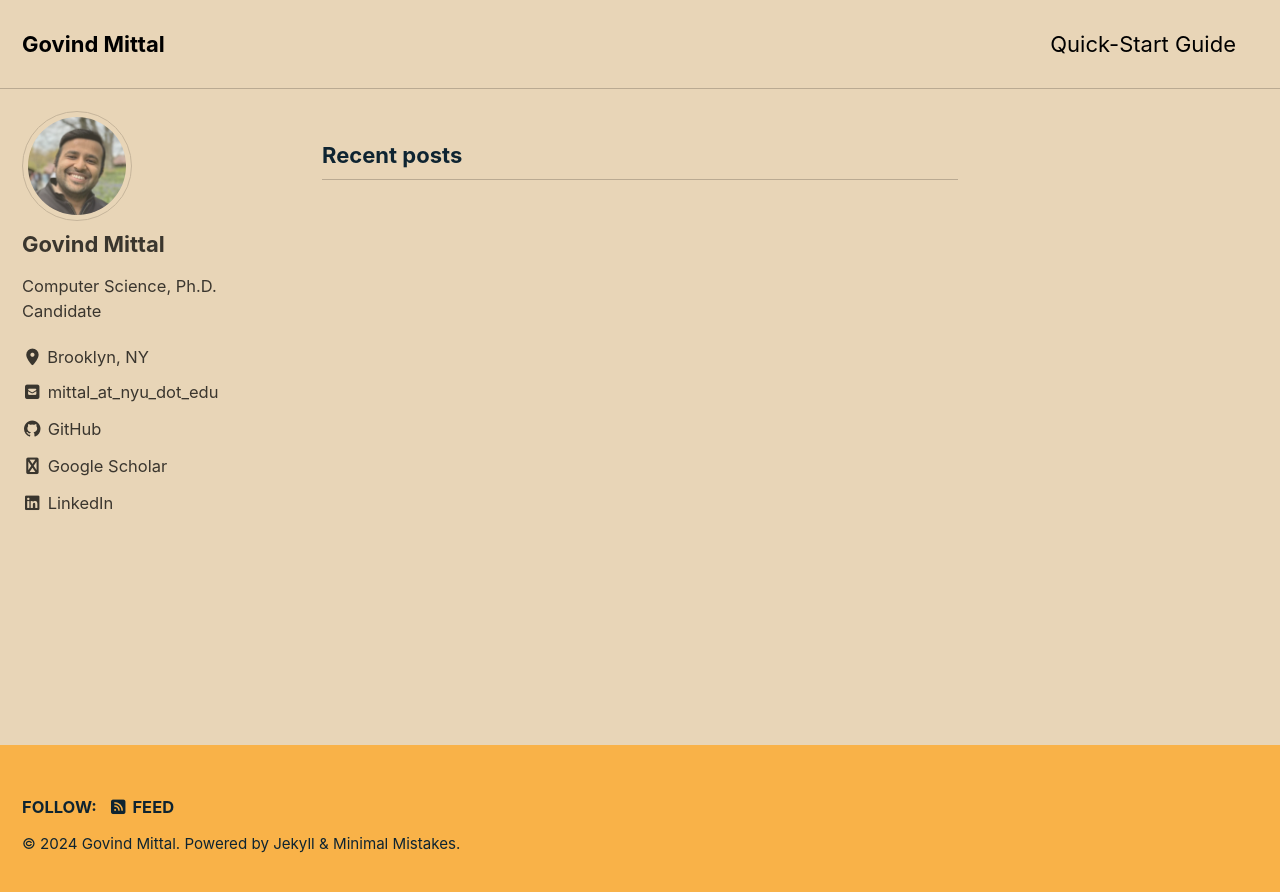
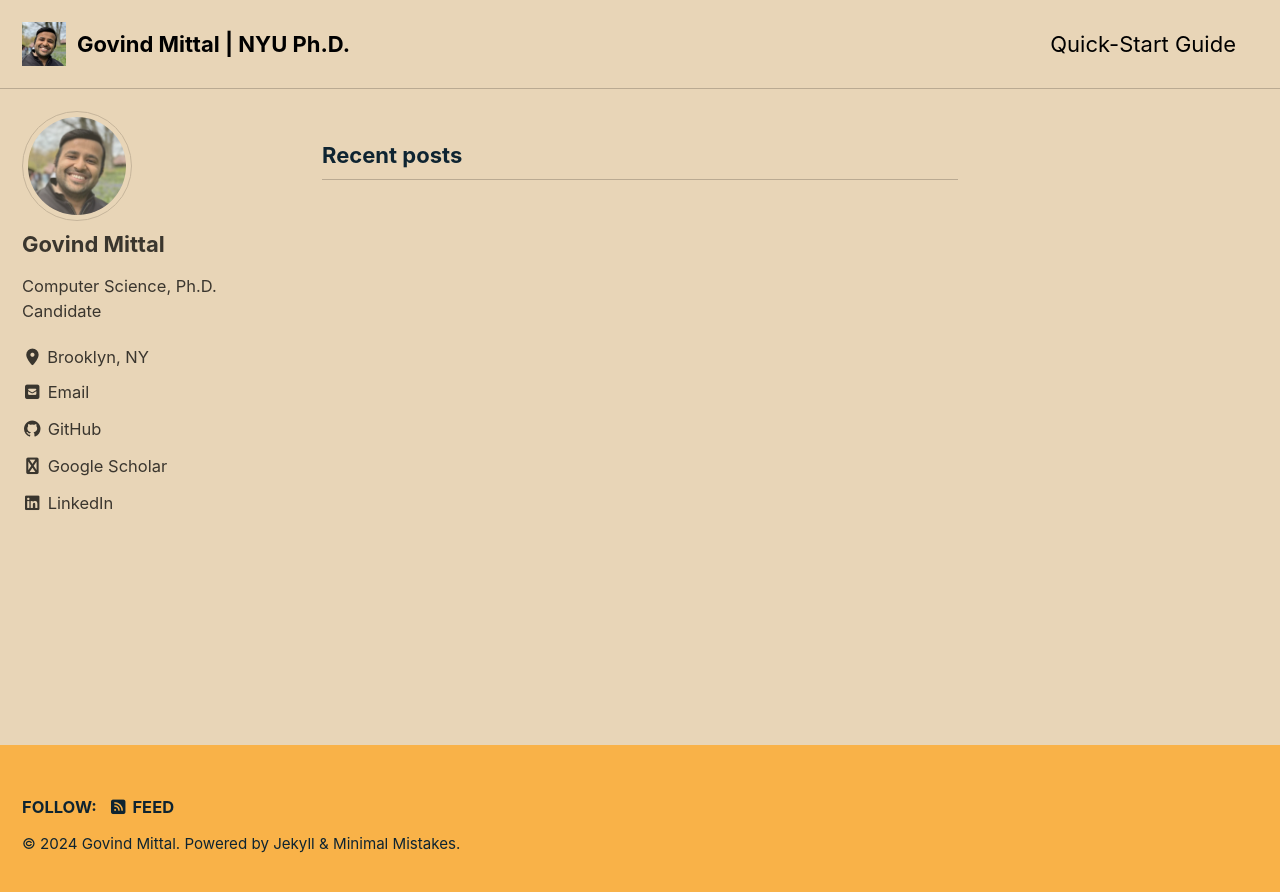
Before and after one commit to mittalgovind/mittalgovind.github.io, a Jekyll site: the page built from index.html, in a window 1280 px wide. Shown: the top 892 px of the page. Built offline with Jekyll 4.4.1, drawn with Linux system fonts in a browser that asks for light colours; cached includes are drawn as plain includes; the list of posts is cut into pages by our own code.

Commit message:
add headshot

```diff
--- a/_config.yml
+++ b/_config.yml
@@ -21,12 +21,12 @@ title_separator          : "-"
 subtitle                 : # site tagline that appears below site title in masthead
 name                     : "Govind Mittal"
 description              : "Ph.D. Candidate, New York University, Tandon School of Engineering."
-url                      : "mittalgovind.github.io"# the base hostname & protocol for your site e.g. "https://mmistakes.github.io"
+url                      : "https://govindm.me"# the base hostname & protocol for your site e.g. "https://mmistakes.github.io"
 baseurl                  : # the subpath of your site, e.g. "/blog"
 repository               : "mittalgovind"# GitHub username/repo-name e.g. "mmistakes/minimal-mistakes"
 teaser                   : # path of fallback teaser image, e.g. "/assets/images/500x300.png"
-logo                     : # path of logo image to display in the masthead, e.g. "/assets/images/88x88.png"
-masthead_title           : # overrides the website title displayed in the masthead, use " " for no title
+logo                     : "./assets/small_headshot.jpeg"# path of logo image to display in the masthead, e.g. "/assets/images/88x88.png"
+masthead_title           : "Govind Mittal | NYU Ph.D."# overrides the website title displayed in the masthead, use " " for no title
 # breadcrumbs            : false # true, false (default)
 words_per_minute         : 200
 enable_copy_code_button  : # true, false (default)
@@ -118,7 +118,7 @@ author:
   location         : "Brooklyn, NY"
   email            :
   links:
-    - label: "mittal_at_nyu_dot_edu"
+    - label: "Email"
       icon: "fas fa-fw fa-envelope-square"
       url: "mailto:mittal@nyu.edu"
     - label: "GitHub"
```
Also changed, not shown: assets/small_headshot.jpeg (added).
